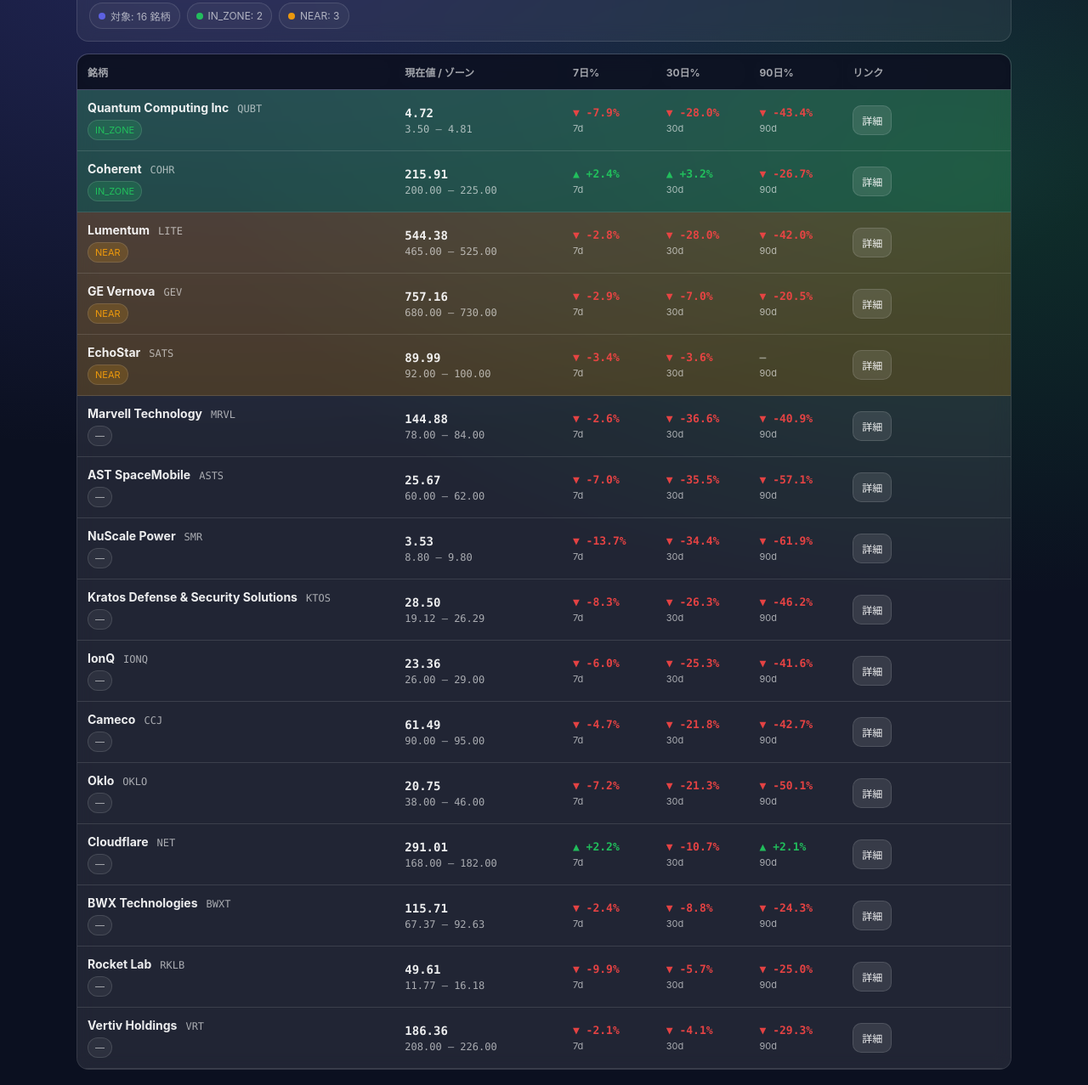
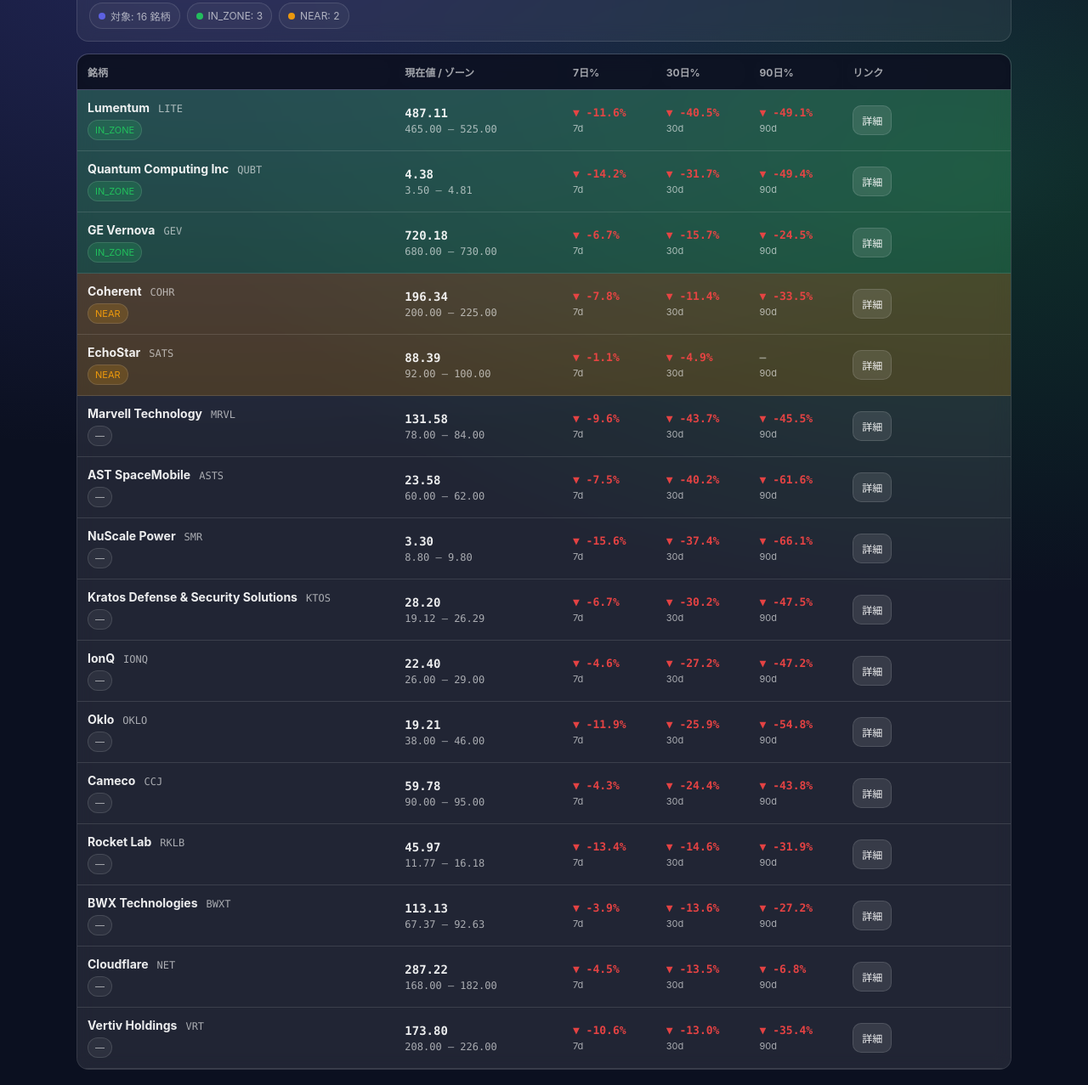
Before and after one commit to Shunsuke-Taken/stock-bottom-alert, a plain HTML site: page docs/index.html in a window 1280 px wide. Shown: the part 66-1343 px from the top of the page at 85% size. Drawn offline with Linux system fonts and the light colour scheme.

Commit message:
Update dashboard

```diff
--- a/docs/index.html
+++ b/docs/index.html
@@ -183,12 +183,12 @@ tbody td {
 <div class="header">
   <div class="h-title">
     <h1>底値目安ダッシュボード</h1>
-    <div class="meta">最終更新: 2026-11-24 14:39 JST</div>
+    <div class="meta">最終更新: 2026-11-25 13:39 JST</div>
   </div>
   <div class="pills">
     <div class="pill"><span class="dot dot-all"></span>対象: 16 銘柄</div>
-    <div class="pill"><span class="dot dot-zone"></span>IN_ZONE: 2</div>
-    <div class="pill"><span class="dot dot-near"></span>NEAR: 3</div>
+    <div class="pill"><span class="dot dot-zone"></span>IN_ZONE: 3</div>
+    <div class="pill"><span class="dot dot-near"></span>NEAR: 2</div>
   </div>
 </div>
 
@@ -211,6 +211,42 @@ tbody td {
   <td class="col-name">
     <div class="name-wrap">
       <div class="name-top">
+        <span class="name">Lumentum</span>
+        <span class="ticker">LITE</span>
+      </div>
+      <div class="name-sub">
+        <span class="badge badge-zone">IN_ZONE</span>
+      </div>
+    </div>
+  </td>
+
+  <td class="col-price">
+    <div class="mono price">487.11</div>
+    <div class="mono zone">465.00 – 525.00</div>
+  </td>
+
+  <td class="col-pct">
+    <div class="pct pct-neg">▼ -11.6%</div>
+    <div class="pct-label">7d</div>
+  </td>
+  <td class="col-pct">
+    <div class="pct pct-neg">▼ -40.5%</div>
+    <div class="pct-label">30d</div>
+  </td>
+  <td class="col-pct">
+    <div class="pct pct-neg">▼ -49.1%</div>
+    <div class="pct-label">90d</div>
+  </td>
+
+  <td class="col-link">
+    <a class="btn" href="https://finance.yahoo.com/quote/LITE" target="_blank" rel="noopener">詳細</a>
+  </td>
+</tr>
+
+<tr class="row-zone">
+  <td class="col-name">
+    <div class="name-wrap">
+      <div class="name-top">
         <span class="name">Quantum Computing Inc</span>
         <span class="ticker">QUBT</span>
       </div>
@@ -221,20 +257,20 @@ tbody td {
   </td>
 
   <td class="col-price">
-    <div class="mono price">4.72</div>
+    <div class="mono price">4.38</div>
     <div class="mono zone">3.50 – 4.81</div>
   </td>
 
   <td class="col-pct">
-    <div class="pct pct-neg">▼ -7.9%</div>
+    <div class="pct pct-neg">▼ -14.2%</div>
     <div class="pct-label">7d</div>
   </td>
   <td class="col-pct">
-    <div class="pct pct-neg">▼ -28.0%</div>
+    <div class="pct pct-neg">▼ -31.7%</div>
     <div class="pct-label">30d</div>
   </td>
   <td class="col-pct">
-    <div class="pct pct-neg">▼ -43.4%</div>
+    <div class="pct pct-neg">▼ -49.4%</div>
     <div class="pct-label">90d</div>
   </td>
 
@@ -247,8 +283,8 @@ tbody td {
   <td class="col-name">
     <div class="name-wrap">
       <div class="name-top">
-        <span class="name">Coherent</span>
-        <span class="ticker">COHR</span>
+        <span class="name">GE Vernova</span>
+        <span class="ticker">GEV</span>
       </div>
       <div class="name-sub">
         <span class="badge badge-zone">IN_ZONE</span>
@@ -257,25 +293,25 @@ tbody td {
   </td>
 
   <td class="col-price">
-    <div class="mono price">215.91</div>
-    <div class="mono zone">200.00 – 225.00</div>
+    <div class="mono price">720.18</div>
+    <div class="mono zone">680.00 – 730.00</div>
   </td>
 
   <td class="col-pct">
-    <div class="pct pct-pos">▲ +2.4%</div>
+    <div class="pct pct-neg">▼ -6.7%</div>
     <div class="pct-label">7d</div>
   </td>
   <td class="col-pct">
-    <div class="pct pct-pos">▲ +3.2%</div>
+    <div class="pct pct-neg">▼ -15.7%</div>
     <div class="pct-label">30d</div>
   </td>
   <td class="col-pct">
-    <div class="pct pct-neg">▼ -26.7%</div>
+    <div class="pct pct-neg">▼ -24.5%</div>
     <div class="pct-label">90d</div>
   </td>
 
   <td class="col-link">
-    <a class="btn" href="https://finance.yahoo.com/quote/COHR" target="_blank" rel="noopener">詳細</a>
+    <a class="btn" href="https://finance.yahoo.com/quote/GEV" target="_blank" rel="noopener">詳細</a>
   </td>
 </tr>
 
@@ -283,8 +319,8 @@ tbody td {
   <td class="col-name">
     <div class="name-wrap">
       <div class="name-top">
-        <span class="name">Lumentum</span>
-        <span class="ticker">LITE</span>
+        <span class="name">Coherent</span>
+        <span class="ticker">COHR</span>
       </div>
       <div class="name-sub">
         <span class="badge badge-near">NEAR</span>
@@ -293,61 +329,25 @@ tbody td {
   </td>
 
   <td class="col-price">
-    <div class="mono price">544.38</div>
-    <div class="mono zone">465.00 – 525.00</div>
+    <div class="mono price">196.34</div>
+    <div class="mono zone">200.00 – 225.00</div>
   </td>
 
   <td class="col-pct">
-    <div class="pct pct-neg">▼ -2.8%</div>
+    <div class="pct pct-neg">▼ -7.8%</div>
     <div class="pct-label">7d</div>
   </td>
   <td class="col-pct">
-    <div class="pct pct-neg">▼ -28.0%</div>
+    <div class="pct pct-neg">▼ -11.4%</div>
     <div class="pct-label">30d</div>
   </td>
   <td class="col-pct">
-    <div class="pct pct-neg">▼ -42.0%</div>
+    <div class="pct pct-neg">▼ -33.5%</div>
     <div class="pct-label">90d</div>
   </td>
 
   <td class="col-link">
-    <a class="btn" href="https://finance.yahoo.com/quote/LITE" target="_blank" rel="noopener">詳細</a>
-  </td>
-</tr>
-
-<tr class="row-near">
-  <td class="col-name">
-    <div class="name-wrap">
-      <div class="name-top">
-        <span class="name">GE Vernova</span>
-        <span class="ticker">GEV</span>
-      </div>
-      <div class="name-sub">
-        <span class="badge badge-near">NEAR</span>
-      </div>
-    </div>
-  </td>
-
-  <td class="col-price">
-    <div class="mono price">757.16</div>
-    <div class="mono zone">680.00 – 730.00</div>
-  </td>
-
-  <td class="col-pct">
-    <div class="pct pct-neg">▼ -2.9%</div>
-    <div class="pct-label">7d</div>
-  </td>
-  <td class="col-pct">
-    <div class="pct pct-neg">▼ -7.0%</div>
-    <div class="pct-label">30d</div>
-  </td>
-  <td class="col-pct">
-    <div class="pct pct-neg">▼ -20.5%</div>
-    <div class="pct-label">90d</div>
-  </td>
-
-  <td class="col-link">
-    <a class="btn" href="https://finance.yahoo.com/quote/GEV" target="_blank" rel="noopener">詳細</a>
+    <a class="btn" href="https://finance.yahoo.com/quote/COHR" target="_blank" rel="noopener">詳細</a>
   </td>
 </tr>
 
@@ -365,16 +365,16 @@ tbody td {
   </td>
 
   <td class="col-price">
-    <div class="mono price">89.99</div>
+    <div class="mono price">88.39</div>
     <div class="mono zone">92.00 – 100.00</div>
   </td>
 
   <td class="col-pct">
-    <div class="pct pct-neg">▼ -3.4%</div>
+    <div class="pct pct-neg">▼ -1.1%</div>
     <div class="pct-label">7d</div>
   </td>
   <td class="col-pct">
-    <div class="pct pct-neg">▼ -3.6%</div>
+    <div class="pct pct-neg">▼ -4.9%</div>
     <div class="pct-label">30d</div>
   </td>
   <td class="col-pct">
@@ -401,20 +401,20 @@ tbody td {
   </td>
 
   <td class="col-price">
-    <div class="mono price">144.88</div>
+    <div class="mono price">131.58</div>
     <div class="mono zone">78.00 – 84.00</div>
   </td>
 
   <td class="col-pct">
-    <div class="pct pct-neg">▼ -2.6%</div>
+    <div class="pct pct-neg">▼ -9.6%</div>
     <div class="pct-label">7d</div>
   </td>
   <td class="col-pct">
-    <div class="pct pct-neg">▼ -36.6%</div>
+    <div class="pct pct-neg">▼ -43.7%</div>
     <div class="pct-label">30d</div>
   </td>
   <td class="col-pct">
-    <div class="pct pct-neg">▼ -40.9%</div>
+    <div class="pct pct-neg">▼ -45.5%</div>
     <div class="pct-label">90d</div>
   </td>
 
@@ -437,20 +437,20 @@ tbody td {
   </td>
 
   <td class="col-price">
-    <div class="mono price">25.67</div>
+    <div class="mono price">23.58</div>
     <div class="mono zone">60.00 – 62.00</div>
   </td>
 
   <td class="col-pct">
-    <div class="pct pct-neg">▼ -7.0%</div>
+    <div class="pct pct-neg">▼ -7.5%</div>
     <div class="pct-label">7d</div>
   </td>
   <td class="col-pct">
-    <div class="pct pct-neg">▼ -35.5%</div>
+    <div class="pct pct-neg">▼ -40.2%</div>
     <div class="pct-label">30d</div>
   </td>
   <td class="col-pct">
-    <div class="pct pct-neg">▼ -57.1%</div>
+    <div class="pct pct-neg">▼ -61.6%</div>
     <div class="pct-label">90d</div>
   </td>
 
@@ -473,20 +473,20 @@ tbody td {
   </td>
 
   <td class="col-price">
-    <div class="mono price">3.53</div>
+    <div class="mono price">3.30</div>
     <div class="mono zone">8.80 – 9.80</div>
   </td>
 
   <td class="col-pct">
-    <div class="pct pct-neg">▼ -13.7%</div>
+    <div class="pct pct-neg">▼ -15.6%</div>
     <div class="pct-label">7d</div>
   </td>
   <td class="col-pct">
-    <div class="pct pct-neg">▼ -34.4%</div>
+    <div class="pct pct-neg">▼ -37.4%</div>
     <div class="pct-label">30d</div>
   </td>
   <td class="col-pct">
-    <div class="pct pct-neg">▼ -61.9%</div>
+    <div class="pct pct-neg">▼ -66.1%</div>
     <div class="pct-label">90d</div>
   </td>
 
@@ -509,20 +509,20 @@ tbody td {
   </td>
 
   <td class="col-price">
-    <div class="mono price">28.50</div>
+    <div class="mono price">28.20</div>
     <div class="mono zone">19.12 – 26.29</div>
   </td>
 
   <td class="col-pct">
-    <div class="pct pct-neg">▼ -8.3%</div>
+    <div class="pct pct-neg">▼ -6.7%</div>
     <div class="pct-label">7d</div>
   </td>
   <td class="col-pct">
-    <div class="pct pct-neg">▼ -26.3%</div>
+    <div class="pct pct-neg">▼ -30.2%</div>
     <div class="pct-label">30d</div>
   </td>
   <td class="col-pct">
-    <div class="pct pct-neg">▼ -46.2%</div>
+    <div class="pct pct-neg">▼ -47.5%</div>
     <div class="pct-label">90d</div>
   </td>
 
@@ -545,25 +545,61 @@ tbody td {
   </td>
 
   <td class="col-price">
-    <div class="mono price">23.36</div>
+    <div class="mono price">22.40</div>
     <div class="mono zone">26.00 – 29.00</div>
   </td>
 
   <td class="col-pct">
-    <div class="pct pct-neg">▼ -6.0%</div>
+    <div class="pct pct-neg">▼ -4.6%</div>
     <div class="pct-label">7d</div>
   </td>
   <td class="col-pct">
-    <div class="pct pct-neg">▼ -25.3%</div>
+    <div class="pct pct-neg">▼ -27.2%</div>
     <div class="pct-label">30d</div>
   </td>
   <td class="col-pct">
-    <div class="pct pct-neg">▼ -41.6%</div>
+    <div class="pct pct-neg">▼ -47.2%</div>
     <div class="pct-label">90d</div>
   </td>
 
   <td class="col-link">
     <a class="btn" href="https://finance.yahoo.com/quote/IONQ" target="_blank" rel="noopener">詳細</a>
+  </td>
+</tr>
+
+<tr class="row-none">
+  <td class="col-name">
+    <div class="name-wrap">
+      <div class="name-top">
+        <span class="name">Oklo</span>
+        <span class="ticker">OKLO</span>
+      </div>
+      <div class="name-sub">
+        <span class="badge badge-none">—</span>
+      </div>
+    </div>
+  </td>
+
+  <td class="col-price">
+    <div class="mono price">19.21</div>
+    <div class="mono zone">38.00 – 46.00</div>
+  </td>
+
+  <td class="col-pct">
+    <div class="pct pct-neg">▼ -11.9%</div>
+    <div class="pct-label">7d</div>
+  </td>
+  <td class="col-pct">
+    <div class="pct pct-neg">▼ -25.9%</div>
+    <div class="pct-label">30d</div>
+  </td>
+  <td class="col-pct">
+    <div class="pct pct-neg">▼ -54.8%</div>
+    <div class="pct-label">90d</div>
+  </td>
+
+  <td class="col-link">
+    <a class="btn" href="https://finance.yahoo.com/quote/OKLO" target="_blank" rel="noopener">詳細</a>
   </td>
 </tr>
 
@@ -581,20 +617,20 @@ tbody td {
   </td>
 
   <td class="col-price">
-    <div class="mono price">61.49</div>
+    <div class="mono price">59.78</div>
     <div class="mono zone">90.00 – 95.00</div>
   </td>
 
   <td class="col-pct">
-    <div class="pct pct-neg">▼ -4.7%</div>
+    <div class="pct pct-neg">▼ -4.3%</div>
     <div class="pct-label">7d</div>
   </td>
   <td class="col-pct">
-    <div class="pct pct-neg">▼ -21.8%</div>
+    <div class="pct pct-neg">▼ -24.4%</div>
     <div class="pct-label">30d</div>
   </td>
   <td class="col-pct">
-    <div class="pct pct-neg">▼ -42.7%</div>
+    <div class="pct pct-neg">▼ -43.8%</div>
     <div class="pct-label">90d</div>
   </td>
 
@@ -607,8 +643,8 @@ tbody td {
   <td class="col-name">
     <div class="name-wrap">
       <div class="name-top">
-        <span class="name">Oklo</span>
-        <span class="ticker">OKLO</span>
+        <span class="name">Rocket Lab</span>
+        <span class="ticker">RKLB</span>
       </div>
       <div class="name-sub">
         <span class="badge badge-none">—</span>
@@ -617,25 +653,61 @@ tbody td {
   </td>
 
   <td class="col-price">
-    <div class="mono price">20.75</div>
-    <div class="mono zone">38.00 – 46.00</div>
+    <div class="mono price">45.97</div>
+    <div class="mono zone">11.77 – 16.18</div>
   </td>
 
   <td class="col-pct">
-    <div class="pct pct-neg">▼ -7.2%</div>
+    <div class="pct pct-neg">▼ -13.4%</div>
     <div class="pct-label">7d</div>
   </td>
   <td class="col-pct">
-    <div class="pct pct-neg">▼ -21.3%</div>
+    <div class="pct pct-neg">▼ -14.6%</div>
     <div class="pct-label">30d</div>
   </td>
   <td class="col-pct">
-    <div class="pct pct-neg">▼ -50.1%</div>
+    <div class="pct pct-neg">▼ -31.9%</div>
     <div class="pct-label">90d</div>
   </td>
 
   <td class="col-link">
-    <a class="btn" href="https://finance.yahoo.com/quote/OKLO" target="_blank" rel="noopener">詳細</a>
+    <a class="btn" href="https://finance.yahoo.com/quote/RKLB" target="_blank" rel="noopener">詳細</a>
+  </td>
+</tr>
+
+<tr class="row-none">
+  <td class="col-name">
+    <div class="name-wrap">
+      <div class="name-top">
+        <span class="name">BWX Technologies</span>
+        <span class="ticker">BWXT</span>
+      </div>
+      <div class="name-sub">
+        <span class="badge badge-none">—</span>
+      </div>
+    </div>
+  </td>
+
+  <td class="col-price">
+    <div class="mono price">113.13</div>
+    <div class="mono zone">67.37 – 92.63</div>
+  </td>
+
+  <td class="col-pct">
+    <div class="pct pct-neg">▼ -3.9%</div>
+    <div class="pct-label">7d</div>
+  </td>
+  <td class="col-pct">
+    <div class="pct pct-neg">▼ -13.6%</div>
+    <div class="pct-label">30d</div>
+  </td>
+  <td class="col-pct">
+    <div class="pct pct-neg">▼ -27.2%</div>
+    <div class="pct-label">90d</div>
+  </td>
+
+  <td class="col-link">
+    <a class="btn" href="https://finance.yahoo.com/quote/BWXT" target="_blank" rel="noopener">詳細</a>
   </td>
 </tr>
 
@@ -653,97 +725,25 @@ tbody td {
   </td>
 
   <td class="col-price">
-    <div class="mono price">291.01</div>
+    <div class="mono price">287.22</div>
     <div class="mono zone">168.00 – 182.00</div>
   </td>
 
   <td class="col-pct">
-    <div class="pct pct-pos">▲ +2.2%</div>
+    <div class="pct pct-neg">▼ -4.5%</div>
     <div class="pct-label">7d</div>
   </td>
   <td class="col-pct">
-    <div class="pct pct-neg">▼ -10.7%</div>
+    <div class="pct pct-neg">▼ -13.5%</div>
     <div class="pct-label">30d</div>
   </td>
   <td class="col-pct">
-    <div class="pct pct-pos">▲ +2.1%</div>
+    <div class="pct pct-neg">▼ -6.8%</div>
     <div class="pct-label">90d</div>
   </td>
 
   <td class="col-link">
     <a class="btn" href="https://finance.yahoo.com/quote/NET" target="_blank" rel="noopener">詳細</a>
-  </td>
-</tr>
-
-<tr class="row-none">
-  <td class="col-name">
-    <div class="name-wrap">
-      <div class="name-top">
-        <span class="name">BWX Technologies</span>
-        <span class="ticker">BWXT</span>
-      </div>
-      <div class="name-sub">
-        <span class="badge badge-none">—</span>
-      </div>
-    </div>
-  </td>
-
-  <td class="col-price">
-    <div class="mono price">115.71</div>
-    <div class="mono zone">67.37 – 92.63</div>
-  </td>
-
-  <td class="col-pct">
-    <div class="pct pct-neg">▼ -2.4%</div>
-    <div class="pct-label">7d</div>
-  </td>
-  <td class="col-pct">
-    <div class="pct pct-neg">▼ -8.8%</div>
-    <div class="pct-label">30d</div>
-  </td>
-  <td class="col-pct">
-    <div class="pct pct-neg">▼ -24.3%</div>
-    <div class="pct-label">90d</div>
-  </td>
-
-  <td class="col-link">
-    <a class="btn" href="https://finance.yahoo.com/quote/BWXT" target="_blank" rel="noopener">詳細</a>
-  </td>
-</tr>
-
-<tr class="row-none">
-  <td class="col-name">
-    <div class="name-wrap">
-      <div class="name-top">
-        <span class="name">Rocket Lab</span>
-        <span class="ticker">RKLB</span>
-      </div>
-      <div class="name-sub">
-        <span class="badge badge-none">—</span>
-      </div>
-    </div>
-  </td>
-
-  <td class="col-price">
-    <div class="mono price">49.61</div>
-    <div class="mono zone">11.77 – 16.18</div>
-  </td>
-
-  <td class="col-pct">
-    <div class="pct pct-neg">▼ -9.9%</div>
-    <div class="pct-label">7d</div>
-  </td>
-  <td class="col-pct">
-    <div class="pct pct-neg">▼ -5.7%</div>
-    <div class="pct-label">30d</div>
-  </td>
-  <td class="col-pct">
-    <div class="pct pct-neg">▼ -25.0%</div>
-    <div class="pct-label">90d</div>
-  </td>
-
-  <td class="col-link">
-    <a class="btn" href="https://finance.yahoo.com/quote/RKLB" target="_blank" rel="noopener">詳細</a>
   </td>
 </tr>
 
@@ -761,20 +761,20 @@ tbody td {
   </td>
 
   <td class="col-price">
-    <div class="mono price">186.36</div>
+    <div class="mono price">173.80</div>
     <div class="mono zone">208.00 – 226.00</div>
   </td>
 
   <td class="col-pct">
-    <div class="pct pct-neg">▼ -2.1%</div>
+    <div class="pct pct-neg">▼ -10.6%</div>
     <div class="pct-label">7d</div>
   </td>
   <td class="col-pct">
-    <div class="pct pct-neg">▼ -4.1%</div>
+    <div class="pct pct-neg">▼ -13.0%</div>
     <div class="pct-label">30d</div>
   </td>
   <td class="col-pct">
-    <div class="pct pct-neg">▼ -29.3%</div>
+    <div class="pct pct-neg">▼ -35.4%</div>
     <div class="pct-label">90d</div>
   </td>
 
```
